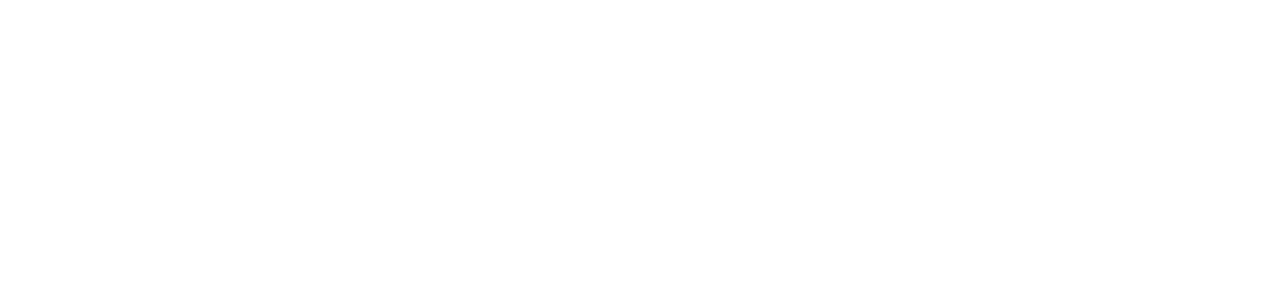
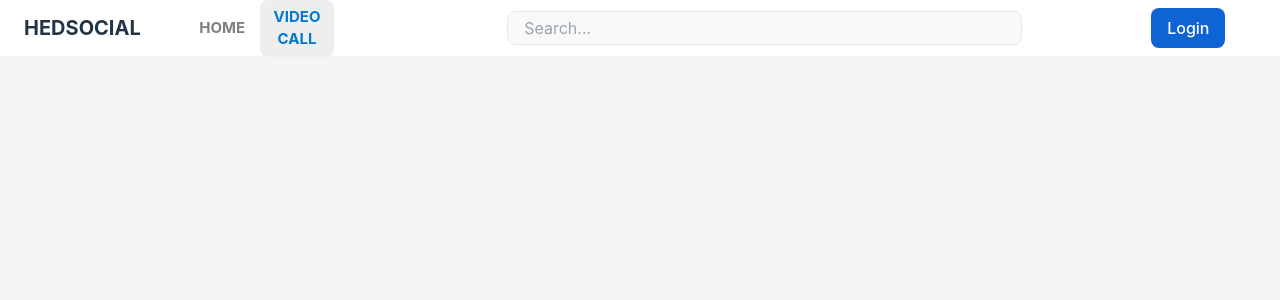
Before and after one commit to NHH1712/itss_project, a React (Vite) app in the folder client/: page /video-call in a window 1280 px wide. Before the commit this address had no page. Shown: the top 300 px of the page. Built offline with nearby package versions, Linux system fonts and the light colour scheme.

Commit message:
fix header

```diff
--- a/client/src/App.jsx
+++ b/client/src/App.jsx
@@ -7,6 +7,7 @@
 import AuthProvider from "./contexts/AuthContext";
 import Profile from "./components/Profile";
 import UpdateProfile from "./components/UpdateProfile";
+import VideoCall from "./components/VideoCall";
 function App() {
   return (
     <BrowserRouter>
@@ -19,6 +20,7 @@
           <Route path="/update-post/:postId" element={<UpdatePost />} exact />
           <Route path="/profile" element={<Profile />} exact />
           <Route path="/update-profile" element={<UpdateProfile/>} />
+          <Route path="/video-call" element={<VideoCall/>} />
         </Routes>
       </AuthProvider>
     </BrowserRouter>
--- a/client/src/components/CreatePost.jsx
+++ b/client/src/components/CreatePost.jsx
@@ -12,7 +12,6 @@
   const [title, setTitle] = useState("");
   const [description, setDescription] = useState("");
   const [selectedImages, setSelectedImages] = useState([]);
-
   const handleImageChange = (e) => {
     const files = e.target.files;
     if (files) {
--- a/client/src/components/Header.jsx
+++ b/client/src/components/Header.jsx
@@ -3,7 +3,9 @@
 import { useAuth } from "../contexts/AuthContext";
 import { Button, Dropdown, Space, } from 'antd';
 import { DownOutlined} from '@ant-design/icons';
+import { useLocation } from 'react-router-dom';
 const Header = () => {
+  const location = useLocation();
   const authInfo = useAuth();
   const navigate = useNavigate();
   const {user, isLoggedIn, logout } = authInfo
@@ -39,16 +41,16 @@
     <>
       <div className="bg-white h-14 flex items-center sticky top-0">
         <div className="font-bold text-[20px] leading-5 pl-6">HEDSOCIAL</div>
-        <div className="w-1/6 px-1 py-1.5 mx-10 flex items-center text-center">
+        <div className="w-1/5 px-1 py-1.5 mx-10 flex items-center text-center">
           <Link
             to="/"
-            className="w-1/2 bg-[#eeeeee] rounded-lg px-1 py-1.5 text-[#0079D3] font-bold text-[15px] mr-2"
+            className={`${location.pathname === '/' ? 'w-1/2 bg-[#eeeeee] rounded-lg px-1 py-1.5 text-[#0079D3] font-bold text-[15px] mr-2' : 'w-1/2 font-bold text-[15px] text-black opacity-50'}`}
           >
             HOME
           </Link>
           <Link
-            to=""
-            className="w-1/2 font-bold text-[15px] text-black opacity-50"
+            to="/video-call"
+            className={`${location.pathname === '/video-call' ? 'w-1/2 bg-[#eeeeee] rounded-lg px-1 py-1.5 text-[#0079D3] font-bold text-[15px]' : 'w-1/2 font-bold text-[15px] text-black opacity-50'}`}
           >
             VIDEO CALL
           </Link>
--- /dev/null
+++ b/client/src/components/VideoCall.jsx
@@ -0,0 +1,9 @@
+import Header from "./Header";
+const VideoCall = () => {
+  return (
+    <div className="h-screen w-screen bg-gray-100">
+      <Header/>
+    </div>
+  );
+};
+export default VideoCall;
--- a/client/src/components/layouts/SearchBar.jsx
+++ b/client/src/components/layouts/SearchBar.jsx
@@ -30,7 +30,6 @@
         onKeyDown={handleKeyPress}
       >
       </input>
-
     </div>
   );
 };
--- a/client/src/pages/Home.jsx
+++ b/client/src/pages/Home.jsx
@@ -59,7 +59,6 @@
   tags.forEach((tag, index) => {
     tagColors[tag.id] = predefinedColors[index % predefinedColors.length];
   });
-  console.log(tagColors)
   const handleCreatePostClick = () => {
     if (isLoggedIn) {
       navigate("/create-post");
@@ -297,7 +296,7 @@
           </div>
           {sortedPosts.map((post) => (
             <div key={post.id} className="post-view bg-white mt-4 z-0">
-              <div className="h-[60vh] p-4 pb-4">
+              <div className="h-[80vh] p-4 pb-4">
                 <div className="header-post flex items-center h-[10%]">
                   <div className="user-icon mr-2">
                     <img
@@ -375,7 +374,7 @@
                     )}
                   </div>
                 </div>
-                <div className="content-post h-[60%] flex">
+                <div className="content-post h-[70%] flex">
                   <div className="w-[5%] mr-6 font-bold flex flex-col items-center">
                     <button className="w-fit" onClick={() => handleVotePost(post.id, "up")}>
                       <UpCircleOutlined />
@@ -390,7 +389,7 @@
                       {post.title}
                     </div>
                     <div className="description mb-1">{post.description}</div>
-                    <div className="image mb-1 w-fit h-[100px]">
+                    <div className="image mb-1 h-[250px] w-full">
                       {post.image_url && <img src={post.image_url} alt="image" className="max-w-full max-h-full"/>}
                       {/* {post.image_url} */}
                     </div>
@@ -402,7 +401,7 @@
                     </div>
                   </div>
                 </div>
-                <div className="comment-post h-[30%] flex">
+                <div className="comment-post h-[20%] flex">
                   <div className="border-l-2 border-gray-400">
                     <div className="h-20 overflow-y-auto">
                       {post.comments?.map((comment) => (
@@ -441,7 +440,7 @@
                         </div>
                       ))}
                     </div>
-                    <div className="text comment flex mt-4 ml-4">
+                    <div className="text comment flex mt-2 ml-4">
                       <img
                         // src="/social-media.png"
                         src={user?.avatar_url ? user.avatar_url : "/social-media.png"}
```
